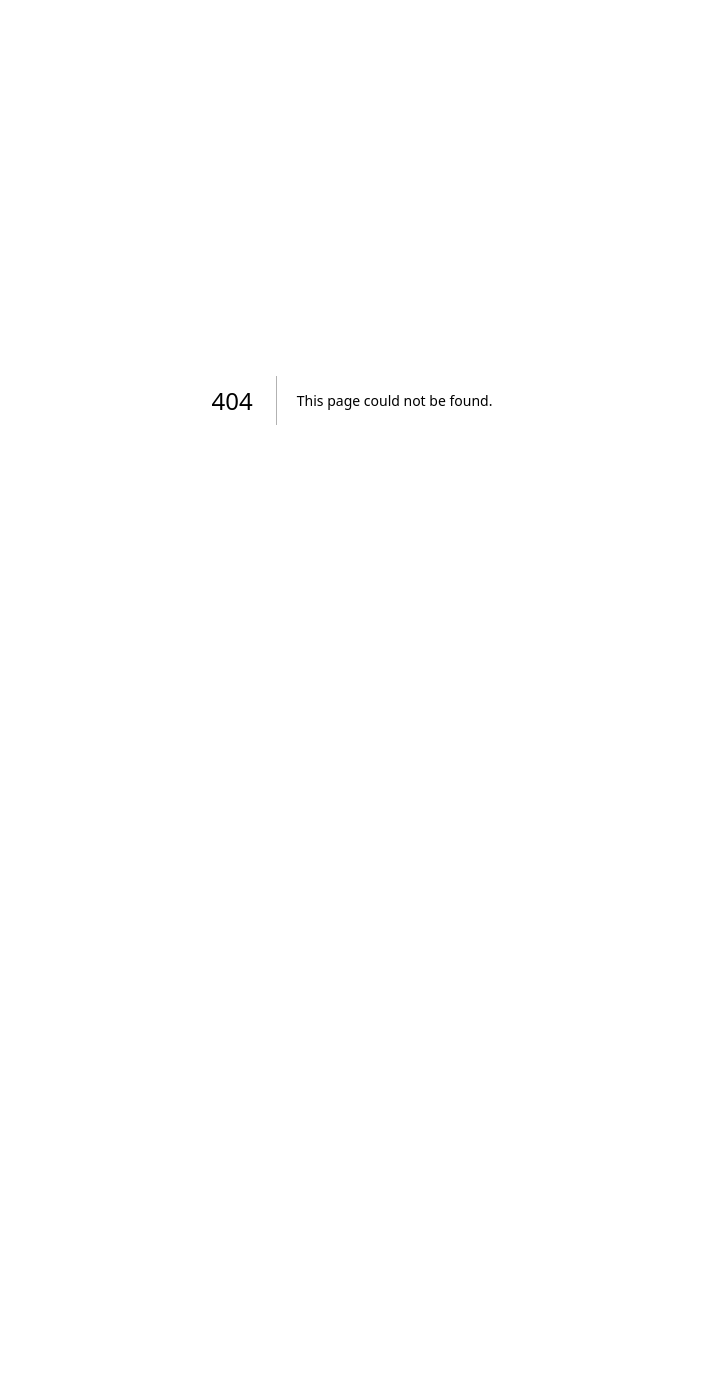
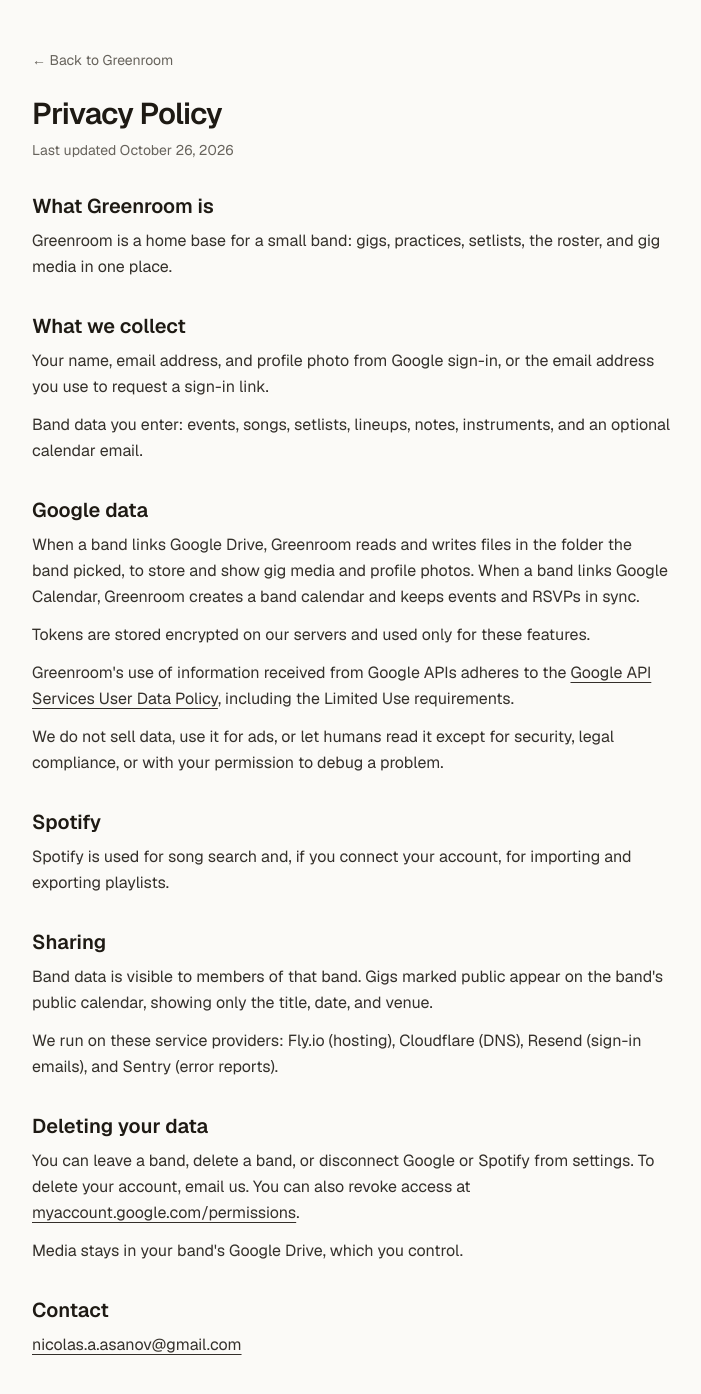
Before and after one commit to naasanov/greenroom, a Next.js app in the folder apps/web/: page /privacy in a window 1280 px wide. Before the commit this address had no page. Shown: the top 1394 px of the page, without its empty margins (288-989 px from the left). Before the commit the page ends 800 px from the top, so only its background shows below. Built offline with nearby package versions, Linux system fonts and the light colour scheme.

Commit message:
Public privacy policy page

```diff
--- /dev/null
+++ b/apps/web/src/app/privacy/page.tsx
@@ -0,0 +1,129 @@
+import type { Metadata } from "next";
+import Link from "next/link";
+
+export const metadata: Metadata = {
+  title: "Privacy Policy · Greenroom",
+  description: "How Greenroom collects, uses, and shares your data.",
+};
+
+const GOOGLE_POLICY =
+  "https://developers.google.com/terms/api-services-user-data-policy";
+
+const linkClass = "underline underline-offset-4 hover:text-foreground";
+
+export default function PrivacyPage() {
+  return (
+    <main className="mx-auto w-full max-w-2xl px-4 py-8 sm:py-12">
+      <Link
+        href="/"
+        className="text-sm text-muted-foreground underline-offset-4 hover:underline"
+      >
+        &larr; Back to Greenroom
+      </Link>
+      <h1 className="mt-6 text-3xl font-semibold tracking-tight">
+        Privacy Policy
+      </h1>
+      <p className="mt-2 text-sm text-muted-foreground">
+        Last updated October 26, 2026
+      </p>
+
+      <div className="mt-8 space-y-8 leading-relaxed text-foreground/90 [&_h2]:mb-2 [&_h2]:text-xl [&_h2]:font-semibold [&_h2]:text-foreground [&_p+p]:mt-3">
+        <section>
+          <h2>What Greenroom is</h2>
+          <p>
+            Greenroom is a home base for a small band: gigs, practices,
+            setlists, the roster, and gig media in one place.
+          </p>
+        </section>
+
+        <section>
+          <h2>What we collect</h2>
+          <p>
+            Your name, email address, and profile photo from Google sign-in, or
+            the email address you use to request a sign-in link.
+          </p>
+          <p>
+            Band data you enter: events, songs, setlists, lineups, notes,
+            instruments, and an optional calendar email.
+          </p>
+        </section>
+
+        <section>
+          <h2>Google data</h2>
+          <p>
+            When a band links Google Drive, Greenroom reads and writes files in
+            the folder the band picked, to store and show gig media and profile
+            photos. When a band links Google Calendar, Greenroom creates a band
+            calendar and keeps events and RSVPs in sync.
+          </p>
+          <p>
+            Tokens are stored encrypted on our servers and used only for these
+            features.
+          </p>
+          <p>
+            Greenroom&apos;s use of information received from Google APIs
+            adheres to the{" "}
+            <a href={GOOGLE_POLICY} className={linkClass}>
+              Google API Services User Data Policy
+            </a>
+            , including the Limited Use requirements.
+          </p>
+          <p>
+            We do not sell data, use it for ads, or let humans read it except
+            for security, legal compliance, or with your permission to debug a
+            problem.
+          </p>
+        </section>
+
+        <section>
+          <h2>Spotify</h2>
+          <p>
+            Spotify is used for song search and, if you connect your account,
+            for importing and exporting playlists.
+          </p>
+        </section>
+
+        <section>
+          <h2>Sharing</h2>
+          <p>
+            Band data is visible to members of that band. Gigs marked public
+            appear on the band&apos;s public calendar, showing only the title,
+            date, and venue.
+          </p>
+          <p>
+            We run on these service providers: Fly.io (hosting), Cloudflare
+            (DNS), Resend (sign-in emails), and Sentry (error reports).
+          </p>
+        </section>
+
+        <section>
+          <h2>Deleting your data</h2>
+          <p>
+            You can leave a band, delete a band, or disconnect Google or Spotify
+            from settings. To delete your account, email us. You can also revoke
+            access at{" "}
+            <a
+              href="https://myaccount.google.com/permissions"
+              className={linkClass}
+            >
+              myaccount.google.com/permissions
+            </a>
+            .
+          </p>
+          <p>
+            Media stays in your band&apos;s Google Drive, which you control.
+          </p>
+        </section>
+
+        <section>
+          <h2>Contact</h2>
+          <p>
+            <a href="mailto:nicolas.a.asanov@gmail.com" className={linkClass}>
+              nicolas.a.asanov@gmail.com
+            </a>
+          </p>
+        </section>
+      </div>
+    </main>
+  );
+}
--- a/apps/web/src/proxy.ts
+++ b/apps/web/src/proxy.ts
@@ -6,6 +6,7 @@
   "/invite/",
   "/showcase",
   "/status",
+  "/privacy",
 ];
 // gr_session locally, gr_<env>_session elsewhere (e.g. gr_staging_session).
 const SESSION_COOKIE = /^gr_([a-z]+_)?session$/;
```
Also changed, not shown: 1 other file (tests, documents, lock files or other folders).
